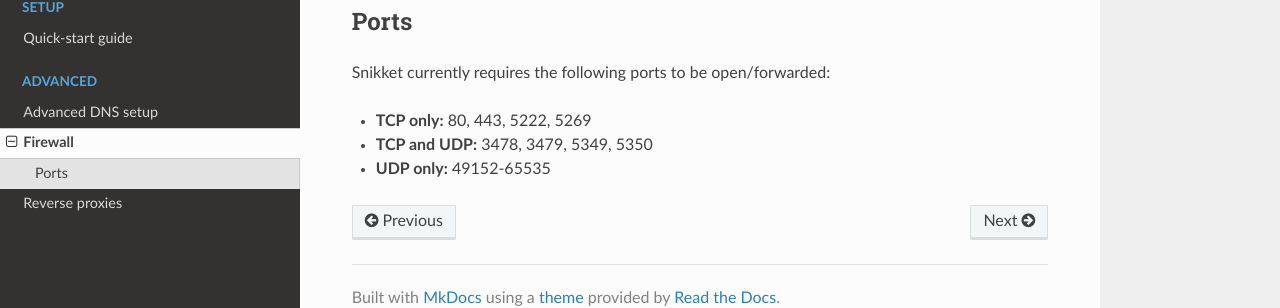
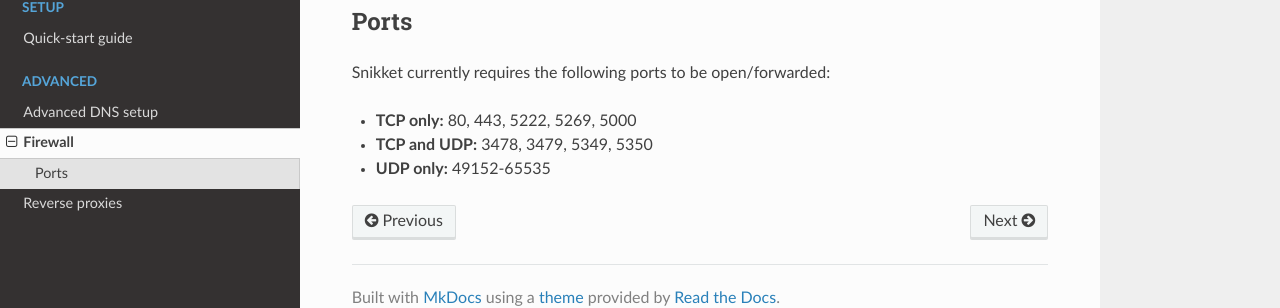
Before and after one commit to snikket-im/snikket-server, an MkDocs documentation site: the page built from docs/advanced/firewall.md, in a window 1280 px wide. Shown: the part 155-463 px from the top of the page. Built offline with MkDocs 1.6.1, drawn with Linux system fonts in a browser that asks for light colours; nearby versions of some CDN libraries.

Commit message:
docs: Add port 5000 (proxy65) to firewall ports

```diff
--- a/docs/advanced/firewall.md
+++ b/docs/advanced/firewall.md
@@ -4,6 +4,6 @@
 
 Snikket currently requires the following ports to be open/forwarded:
 
-- **TCP only:** 80, 443, 5222, 5269
+- **TCP only:** 80, 443, 5222, 5269, 5000
 - **TCP and UDP:** 3478, 3479, 5349, 5350
 - **UDP only:** 49152-65535
```
